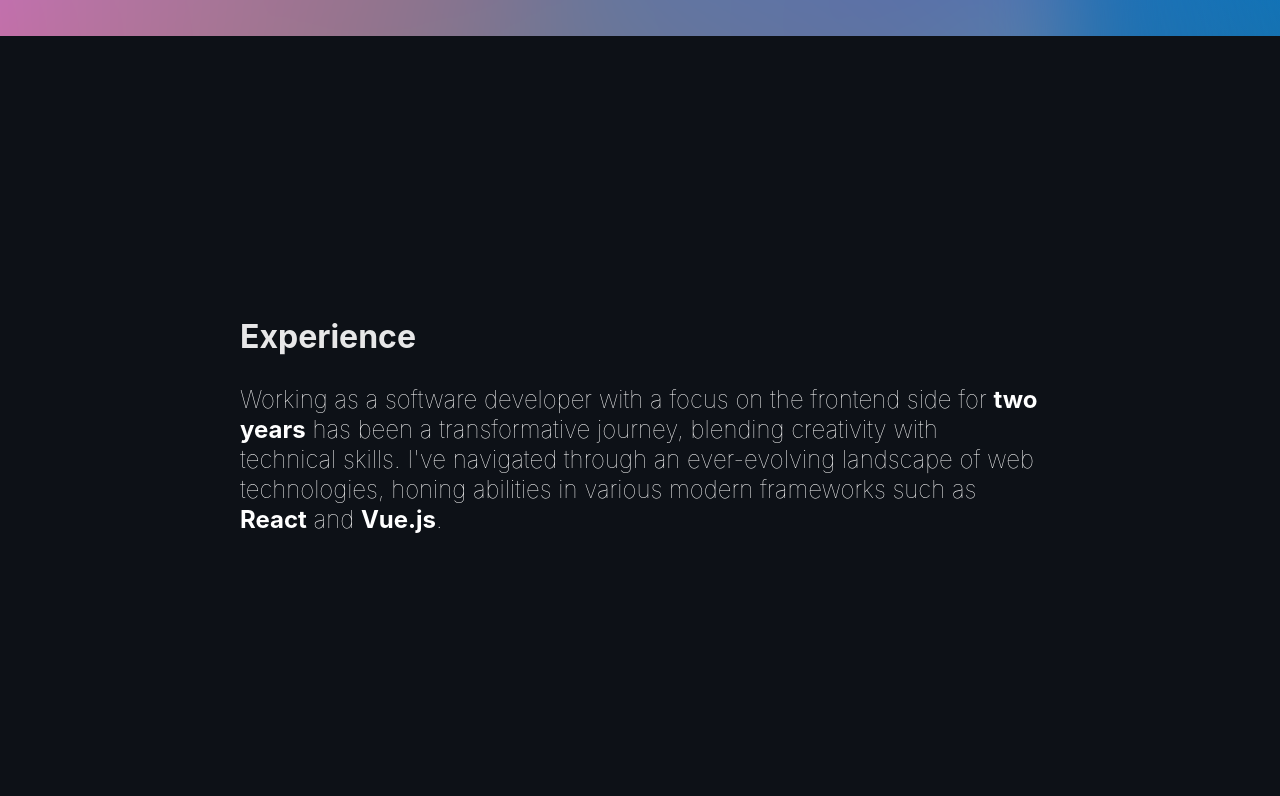
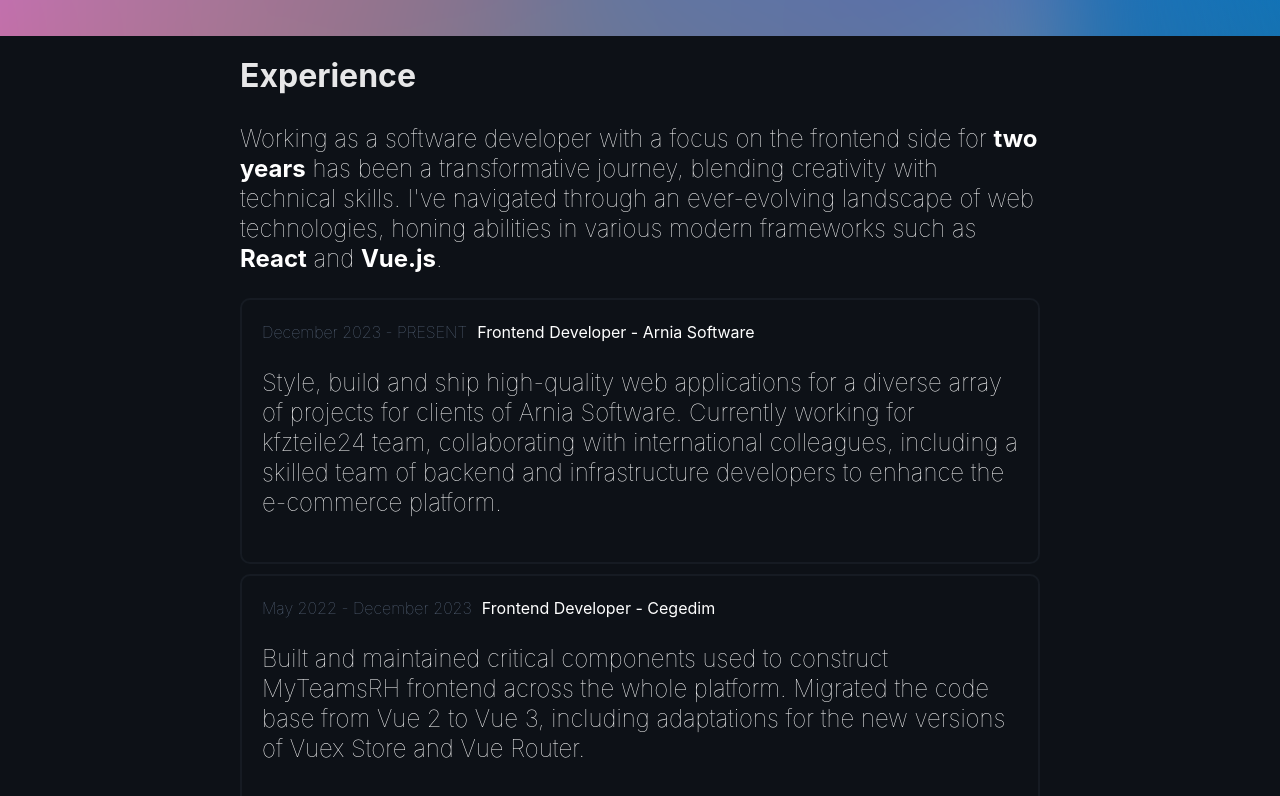
Before and after one commit to Popa-Andrei-Valentin/My_Portofolio, a React (Vite) app: page / in a window 1280 px wide. Shown: the part 764-1560 px from the top of the page. Built offline with nearby package versions, Linux system fonts and the light colour scheme.

Commit message:
Create experience cards and write description for each job

```diff
--- a/src/components/Content/Content.css
+++ b/src/components/Content/Content.css
@@ -51,3 +51,22 @@
   grid-area: projects;
   justify-content: center;
 }
+
+.experience-container {
+  border: 2px solid rgb(100,116,139,0.1);
+  padding: 20px;
+  margin-bottom: 10px;
+  border-radius: 10px;
+}
+
+.experience-title {
+  display: flex;
+  flex-direction: row;
+  gap: 10px;
+  color: white;
+}
+
+.experience-title header {
+  font-weight: 100;
+  color: rgb(100,116,139,1);
+}
--- a/src/components/Content/Content.jsx
+++ b/src/components/Content/Content.jsx
@@ -9,6 +9,22 @@
 						<h2>Experience</h2>
 						<div className='content-box'>
 							<p>Working as a software developer with a focus on the frontend side for <b>two years</b> has been a transformative journey, blending creativity with technical skills. I've navigated through an ever-evolving landscape of web technologies, honing abilities in various modern frameworks such as <b>React</b> and <b>Vue.js</b>.</p>
+							<div className='experience-container'>
+								<div className='experience-title'>
+									<header>December 2023 - PRESENT</header>
+									<span>Frontend Developer - Arnia Software</span>
+								</div>
+								<p>Style, build and ship high-quality web applications for a diverse array of projects for clients of Arnia Software. Currently working for kfzteile24 team, collaborating with international colleagues, including a skilled team of backend and infrastructure developers to enhance the e-commerce platform.
+								</p>
+							</div>
+							<div className='experience-container'>
+								<div className='experience-title'>
+									<header>May 2022 - December 2023</header>
+									<span>Frontend Developer - Cegedim</span>
+								</div>
+								<p>Built and maintained critical components used to construct MyTeamsRH frontend across the whole platform. Migrated the code base from Vue 2 to Vue 3, including adaptations for the new versions of Vuex Store and Vue Router.
+								</p>
+							</div>
 						</div>
 					</div>
 				</div>
```
